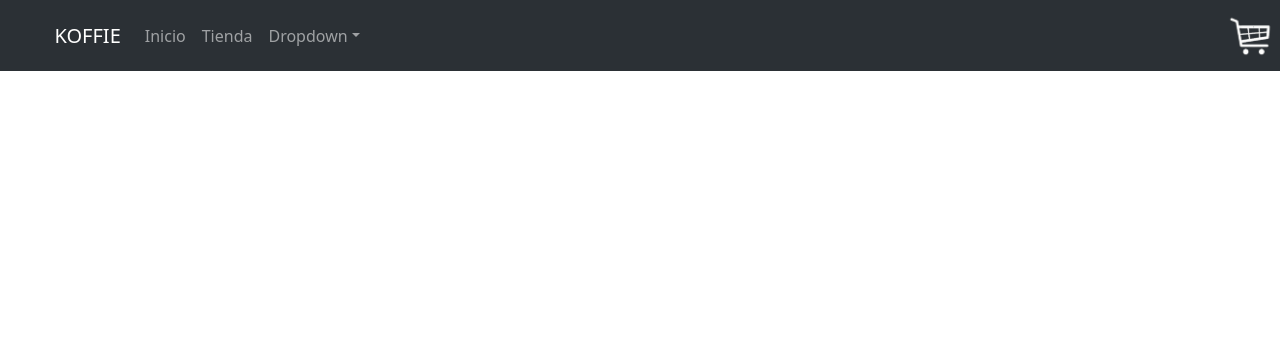
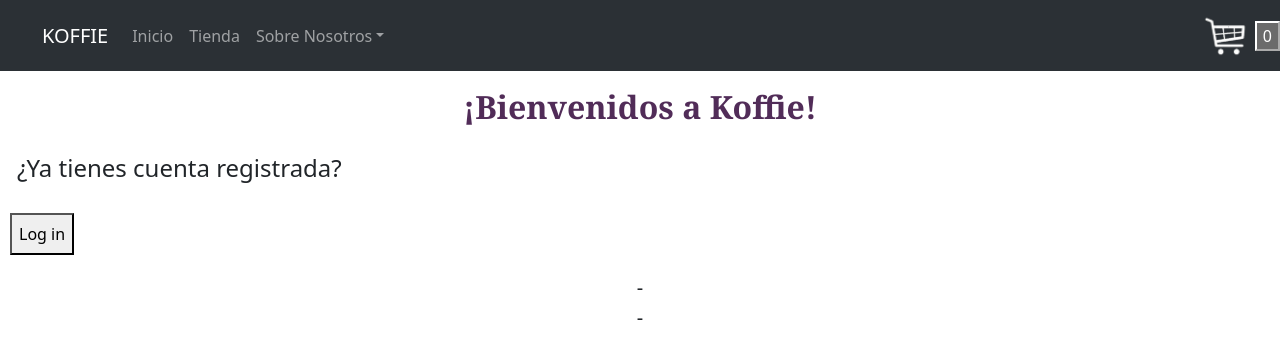
Before and after one commit to Merl024/koffie, a React (Create React App) app: page / in a window 1280 px wide. Shown: the top 358 px of the page. Built offline with nearby package versions, Linux system fonts and the light colour scheme.

Commit message:
terminando primer preentrega

```diff
--- a/public/index.html
+++ b/public/index.html
@@ -24,7 +24,7 @@
       work correctly both with client-side routing and a non-root public URL.
       Learn how to configure a non-root public URL by running `npm run build`.
     -->
-    <title>React App</title>
+    <title>Koffie</title>
   </head>
   <body>
     <noscript>You need to enable JavaScript to run this app.</noscript>
--- a/src/App.css
+++ b/src/App.css
@@ -1,5 +1,21 @@
-.App {
+.App, .user h1, .user h4 {
   text-align: center;
+  font-family:Cambria, Cochin, Georgia, Times, 'Times New Roman', serif;
+  font-weight: bold;
+  color: #512c58;
+}
+.text, .App, .mt{
+  margin: 10px;
+  padding: 7px;
+}
+.text{
+  font-size:x-large;
+}
+.user{
+  text-align: center;
+}
+.user div{
+  font-size: 20px;
 }
 
 .App-logo {
--- a/src/App.js
+++ b/src/App.js
@@ -1,11 +1,13 @@
 import NavBar from './components/NavBar/NavBar';
 import 'bootstrap/dist/css/bootstrap.min.css';
+// import { useState } from 'react';
+import { ItemListContainer } from './components/ItemListContainer/ItemListContainer';
+
 function App() {
   return (
     <>
-    <NavBar>
-
-    </NavBar>
+      <NavBar />
+      <ItemListContainer greeting='¡Bienvenidos a Koffie!' />
     </>
   );
 }
--- a/src/components/CartWidget/CartWidget.jsx
+++ b/src/components/CartWidget/CartWidget.jsx
@@ -1,10 +1,18 @@
 import React from "react";
 import miImagen from '../Assets/carritoCompras.png'
+import { useState } from 'react';
+
 
 const CartWidget = () => {
+    const [contador, setCont] = useState(0)
+    function sumarCont(){
+      setCont(contador+1)
+    }
+
     return(
         <>
             <img src={miImagen} alt="Carrito de compras" width={55} height={55}/>
+            <button onClick={sumarCont}>{contador}</button>
         </>
     )
 }
--- /dev/null
+++ b/src/components/Item/item.jsx
@@ -0,0 +1,17 @@
+import React from 'react'
+const Item = ({user}) => {
+  return (
+    <>
+    <div className='user'>
+        <h4>{user.id}</h4>
+        <h1>{user.nombre}</h1>
+        <div>
+            - {user.ocupacion}
+            <br/>
+            - {user.edad}
+        </div>
+    </div>
+    </>
+)
+}
+export default Item;
--- /dev/null
+++ b/src/components/ItemListContainer/ItemListContainer.jsx
@@ -0,0 +1,28 @@
+import React, { useState } from 'react'
+import Item from '../Item/item'
+import '../../App.css';
+
+export const ItemListContainer = (prop) => {
+    const [user, setUser] = useState({ })
+    const users = [
+        {
+            id: 1,
+            nombre: 'Sebastian',
+            ocupacion: 'Ciberseguridad',
+            edad: '35 años'
+        },
+        {
+            id: 2,
+            nombre: 'Marta'
+        }
+    ]
+
+  return (
+    <>
+    <h2 className='App'>{prop.greeting}</h2>
+    <p className='text'>¿Ya tienes cuenta registrada?</p>
+    <button className='mt' onClick={() => {setUser(users.find(user => user.id === 1))}}>Log in</button>
+    <section><Item user={user}/></section>
+    </>
+  )
+}
--- a/src/components/NavBar/NavBar.jsx
+++ b/src/components/NavBar/NavBar.jsx
@@ -5,7 +5,7 @@
 import CartWidget from '../CartWidget/CartWidget';
 import './NavBar.css';
 
-function NavBar({children}){
+function NavBar(){
   return(
     <Navbar expand="lg" className="bg-body-tertiary" bg='dark' data-bs-theme="dark">
         <Container>
@@ -15,17 +15,15 @@
             <Nav className="me-auto">
                 <Nav.Link href="#home">Inicio</Nav.Link>
                 <Nav.Link href="#link">Tienda</Nav.Link>
-                <NavDropdown title="Dropdown" id="basic-nav-dropdown">
-                <NavDropdown.Item href="#action/3.1">Sobre nosotros</NavDropdown.Item>
+                <NavDropdown title="Sobre Nosotros" id="basic-nav-dropdown">
+                <NavDropdown.Item href="#action/3.2"> Cultivo del café</NavDropdown.Item>
+                <NavDropdown.Item href="#action/3.3">Cómo preparamos el café</NavDropdown.Item>
                 <NavDropdown.Divider />
-                <NavDropdown.Item href="#action/3.2"> Cultivo del café</NavDropdown.Item>
-                <NavDropdown.Item href="#action/3.3">Cómo preparamosel café</NavDropdown.Item>
                 <NavDropdown.Item href="#action/3.4"> Contacto </NavDropdown.Item>
                 </NavDropdown>
             </Nav>
             </Navbar.Collapse>
         </Container>
-        {children}
       <CartWidget />
     </Navbar>
   );
```
